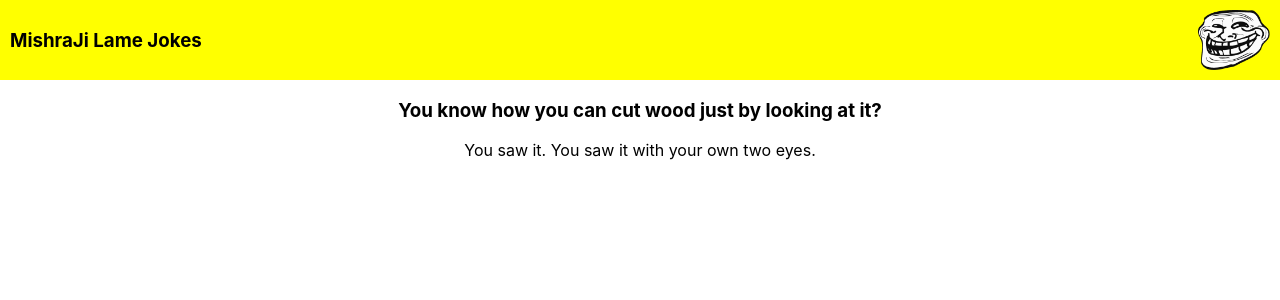
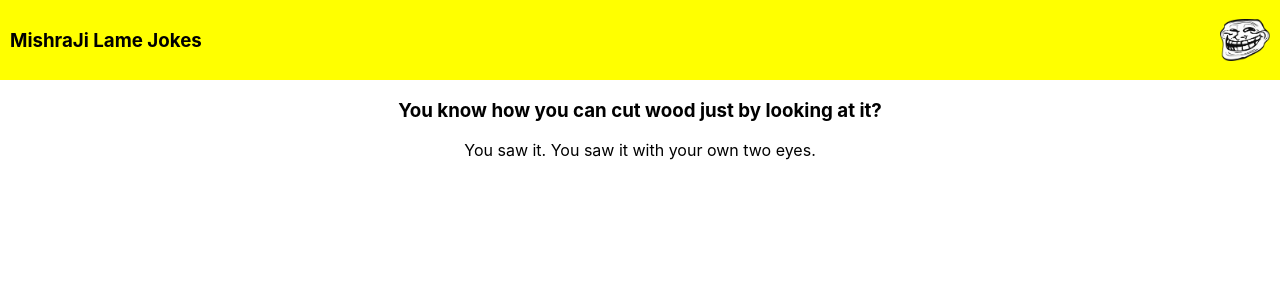
Before and after one commit to mishra2000/jokes, a React (Create React App) app: page / in a window 1280 px wide. Shown: the top 300 px of the page. Built offline with nearby package versions, Linux system fonts and the light colour scheme.

Commit message:
modify header

```diff
--- a/src/Header.js
+++ b/src/Header.js
@@ -5,7 +5,7 @@ export default function Header(){
         <nav className="navbar">
 
             <h3 className="header-title">MishraJi Lame Jokes</h3>
-            <img src={Image} alt="Troll"/>
+            <img src={Image} alt="Troll" className="troll-img"/>
         </nav>
     )
 }
--- a/src/index.css
+++ b/src/index.css
@@ -26,3 +26,8 @@ code {
 .header-title{
   margin-right: auto;
 }
+
+.troll-img{
+  align-self: center;
+  height: 70%;
+}
```
